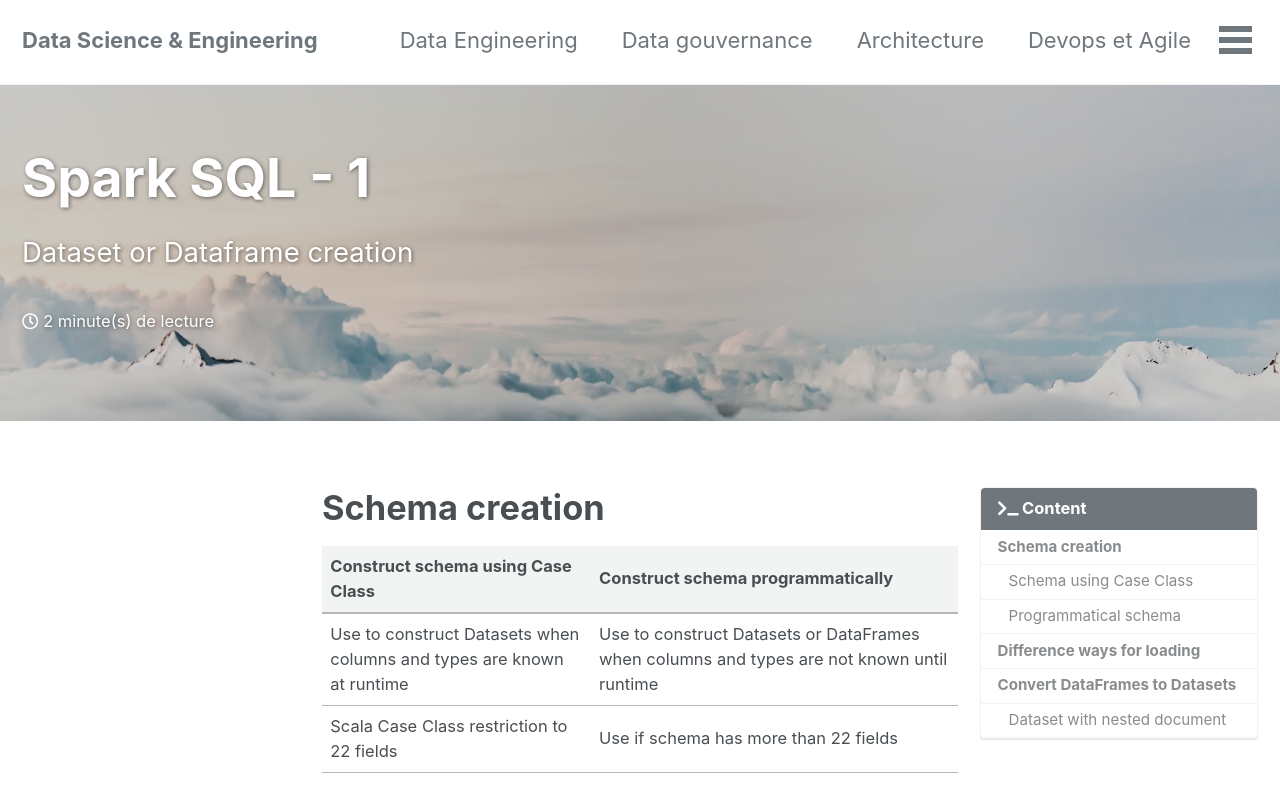
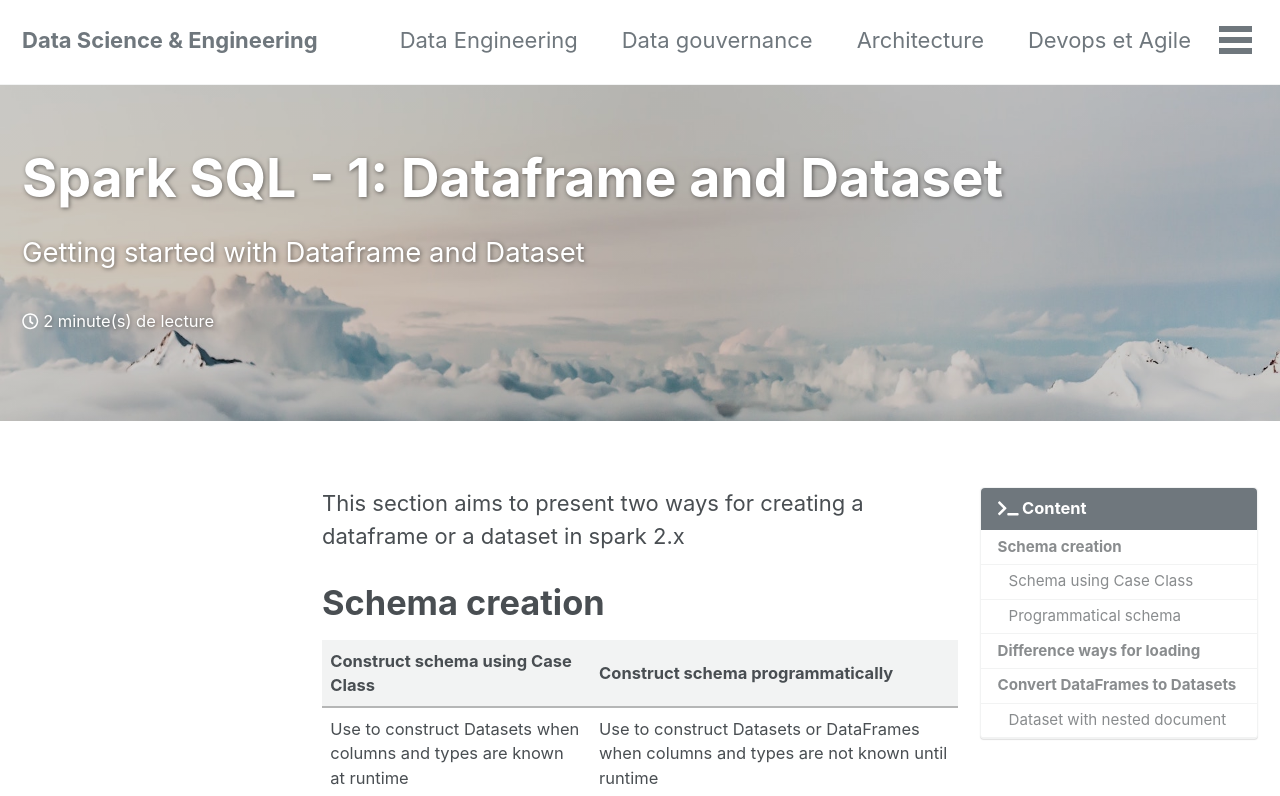
Before and after one commit to hieupm/hieupm.github.io, a Jekyll site: the page built from _posts/2019-04-03-spark-sql.md, in a window 1280 px wide and 900 px high, cut to the strip 104-900 px from the top of the window. Built offline with Jekyll 4.4.1, drawn with Linux system fonts in a browser that asks for light colours; cached includes are drawn as plain includes; comment, search, counter and statistics services are not loaded; some of the changed text lies outside the part shown.

Commit message:
Format code

````diff
--- a/_posts/2019-04-03-spark-sql.md
+++ b/_posts/2019-04-03-spark-sql.md
@@ -1,7 +1,7 @@
 ---
 published: true
-title: "Spark SQL - 1"
-excerpt: "Dataset or Dataframe creation"
+title: "Spark SQL - 1: Dataframe and Dataset"
+excerpt: "Getting started with Dataframe and Dataset"
 toc: true
 toc_sticky: true
 toc_label: "Content"
@@ -14,6 +14,8 @@
   teaser: "assets/images/covers/cover-cloud.jpg"
 categories: [spark, sql, scala]
 ---
+
+This section aims to present two ways for creating a dataframe or a dataset in spark 2.x
 
 # Schema creation
 
@@ -124,7 +126,10 @@
 
 ```java
 import spark.implicits._
-val sfpdDF = spark.read.format("csv").option("inferSchema",true).load("...").toDF("col_name_1", "col_name_2", "col_name_3")
+val sfpdDF = spark.read.format("csv")
+              .option("inferSchema",true)
+              .load("...")
+              .toDF("col_name_1", "col_name_2", "col_name_3")
 case class Incidents(col_name_1: String, col_name_2: String, col_name_3: String)
 sfpdDS = sfpdDF.as[Incidents]
 sfpdDS.createTempView("sfpd")
````
